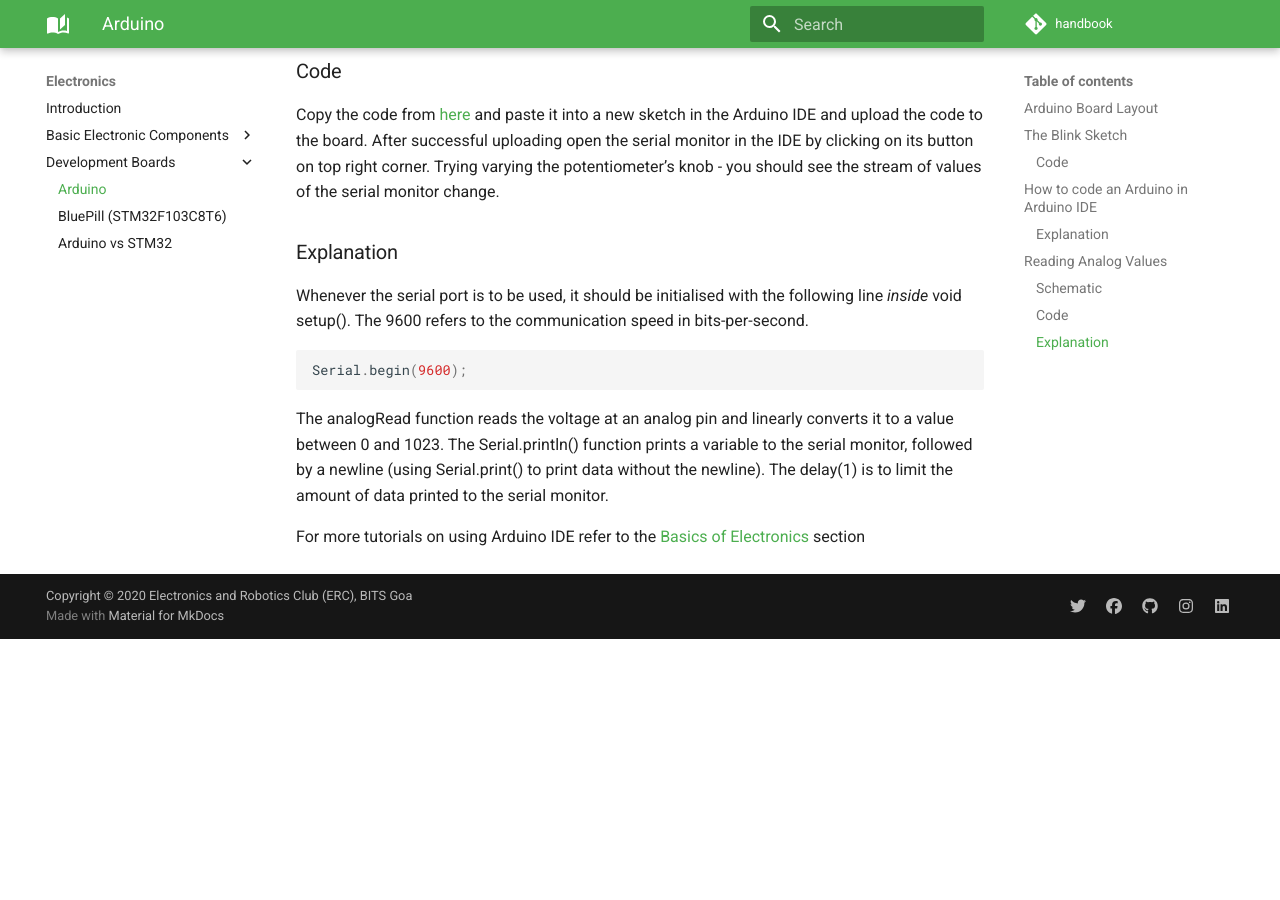
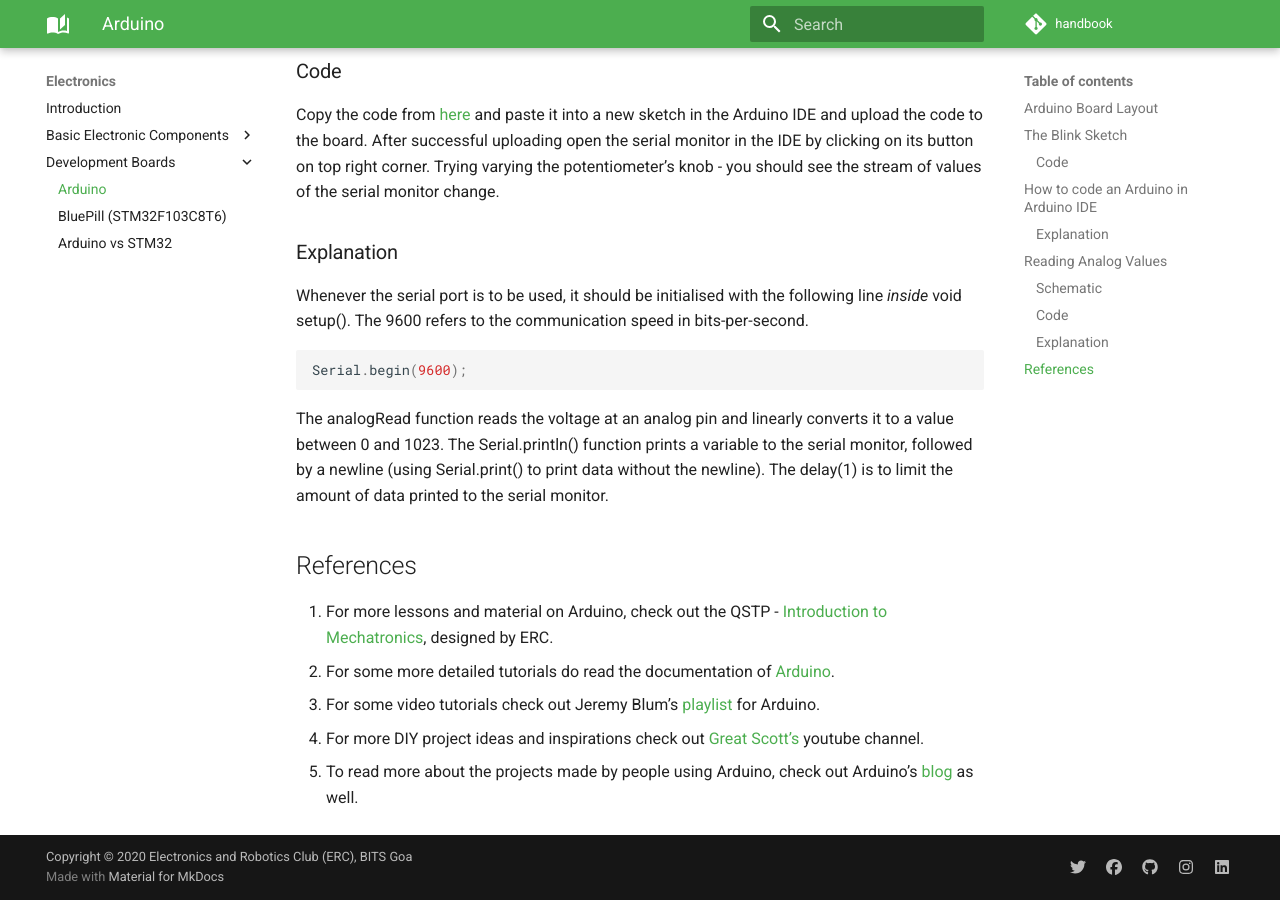
Before and after one commit to ERC-BPGC/handbook, an MkDocs documentation site: the page built from docs/electronics/Development_Boards/Arduino.md, in a window 1280 px wide and 900 px high, scrolled down 3251 px. Built offline with MkDocs 1.6.1 and Material for MkDocs 9.7.7, drawn with Linux system fonts in a browser that asks for light colours; comment, search, counter and statistics services are not loaded; before the commit the page ends 3890 px from its top, so only the background shows below that.

Commit message:
Added References in Arduino

```diff
--- a/docs/electronics/Development_Boards/Arduino.md
+++ b/docs/electronics/Development_Boards/Arduino.md
@@ -108,4 +108,10 @@
 
 The analogRead function reads the voltage at an analog pin and linearly converts it to a value between 0 and 1023. The Serial.println() function prints a variable to the serial monitor, followed by a newline (using Serial.print() to print data without the newline). The delay(1) is to limit the amount of data printed to the serial monitor.
 
-For more tutorials on using Arduino IDE refer to the [Basics of Electronics]() section
+## References
+
+1. For more lessons and material on Arduino, check out the QSTP - [Introduction to Mechatronics](https://github.com/ERC-BPGC/QSTP-Introduction-to-Mechatronics/tree/master/Module%201%20-%20Electronics%20and%20Arduino), designed by ERC.
+2. For some more detailed tutorials do read the documentation of [Arduino](https://www.arduino.cc/en/Tutorial/HomePage).
+3. For some video tutorials check out Jeremy Blum's [playlist](https://www.youtube.com/playlist?list=PLA567CE235D39FA84) for Arduino.
+4. For more DIY project ideas and inspirations check out [Great Scott's](https://www.youtube.com/c/greatscottlab/featured) youtube channel.
+5. To read more about the projects made by people using Arduino, check out Arduino's [blog](https://blog.arduino.cc/) as well.
```
